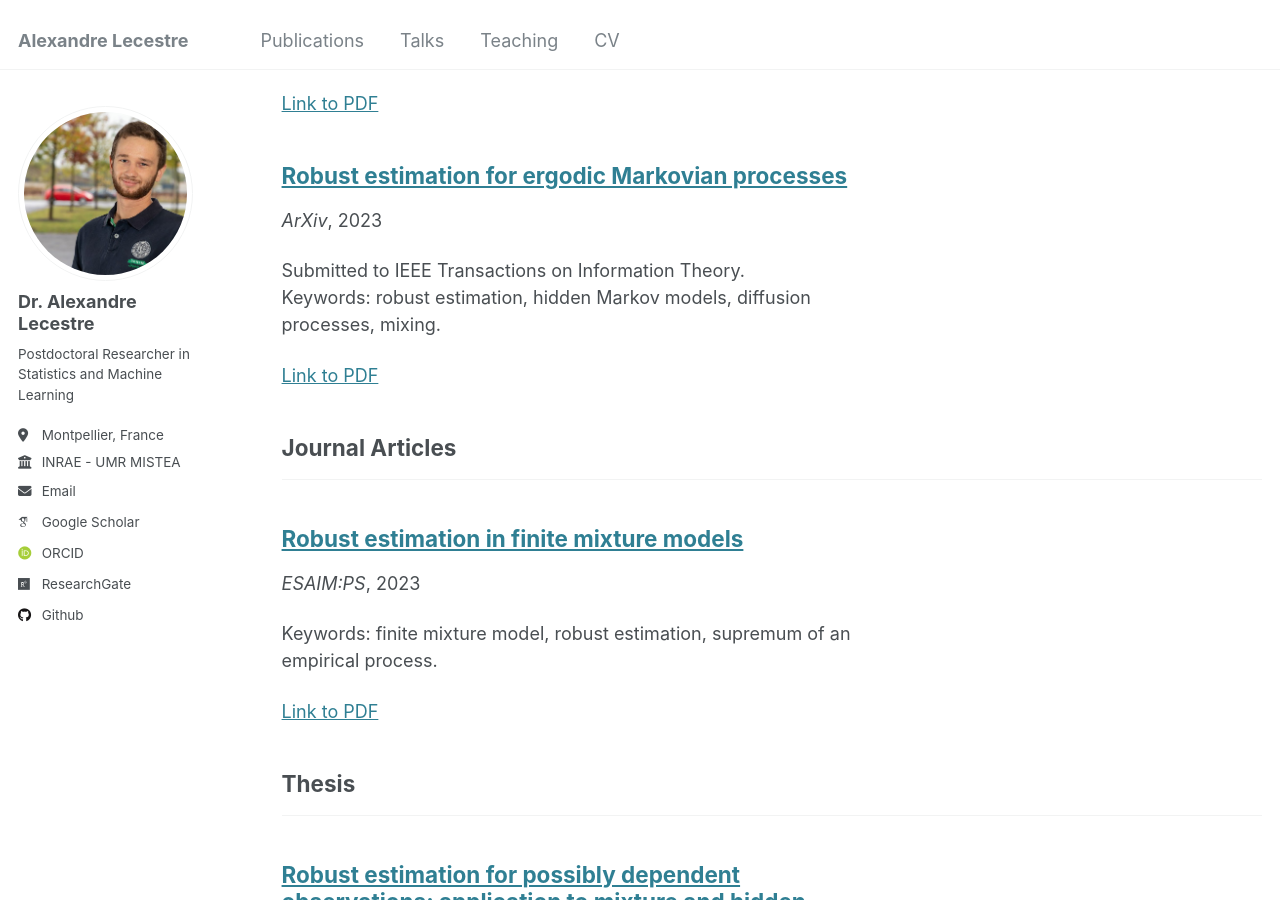
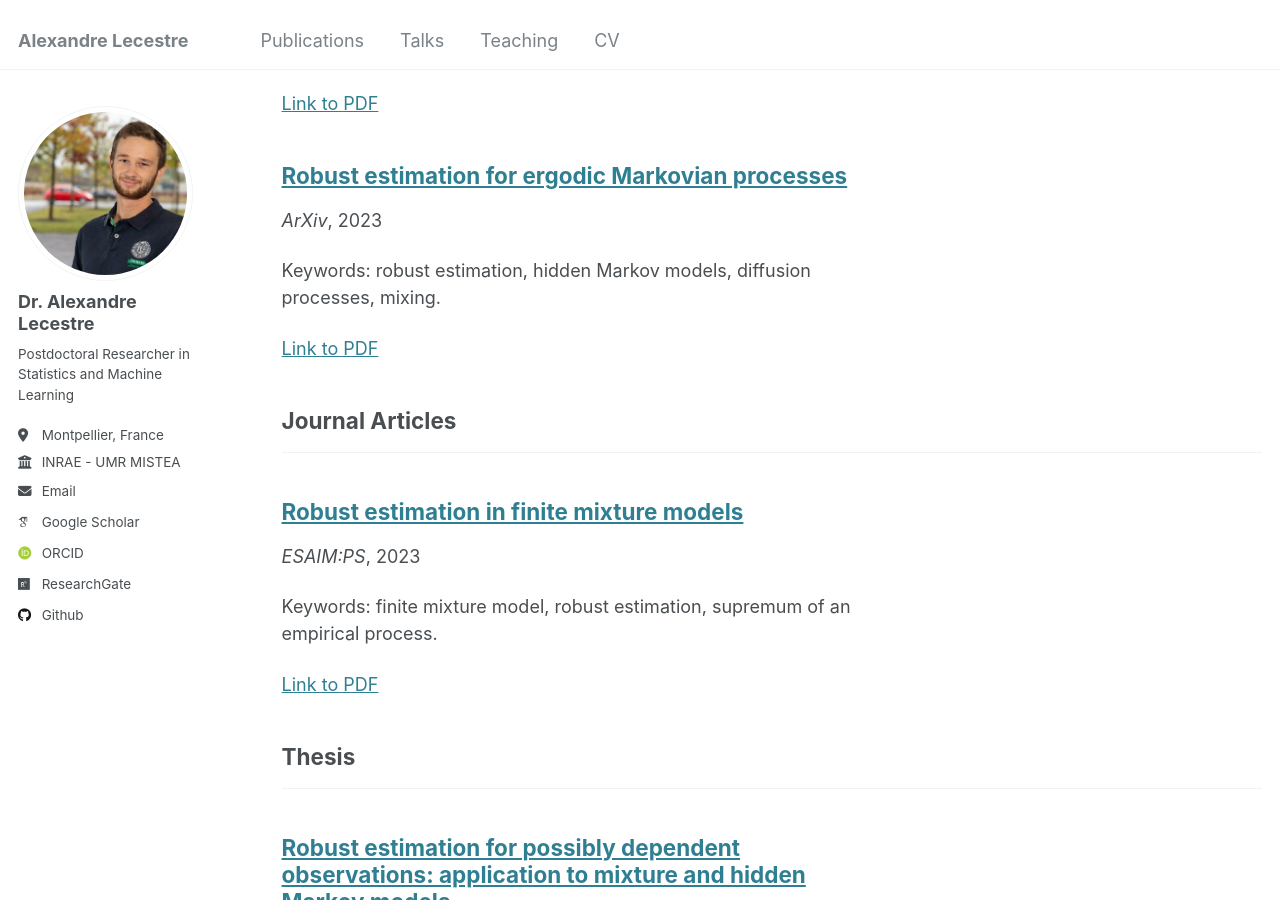
Before and after one commit to alexandre-lecestre/alexandre-lecestre.github.io, a Jekyll site: the page built from _pages/publications.html, in a window 1280 px wide and 900 px high, scrolled down 367 px. Built offline with Jekyll 4.4.1, drawn with Linux system fonts in a browser that asks for light colours; some web fonts are replaced.

Commit message:
Update HMM_arxiv.md

```diff
--- a/_publications/HMM_arxiv.md
+++ b/_publications/HMM_arxiv.md
@@ -6,7 +6,7 @@ permalink: /publications/HMM_arxiv
 date: 2023-07-07
 venue: 'ArXiv'
 paperurl: 'https://arxiv.org/abs/2307.03666'
-excerpt: 'Submitted to IEEE Transactions on Information Theory.<br /> Keywords: robust estimation, hidden Markov models, diffusion processes, mixing.'
+excerpt: 'Keywords: robust estimation, hidden Markov models, diffusion processes, mixing.'
 ---
 
 ### Abstract
```
